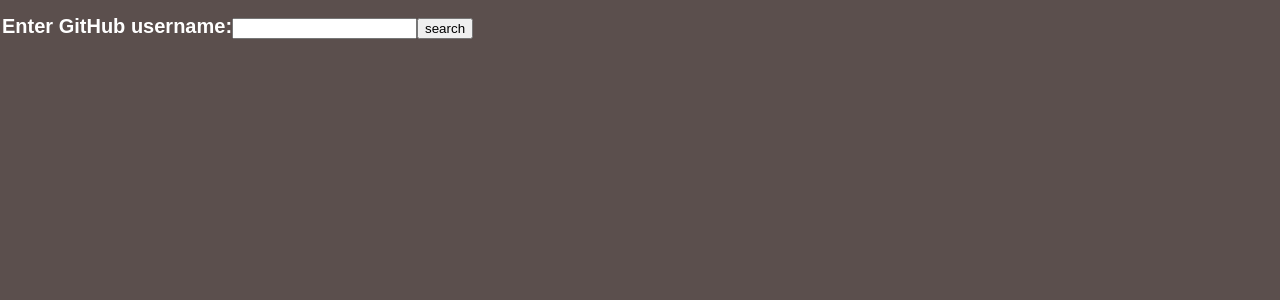
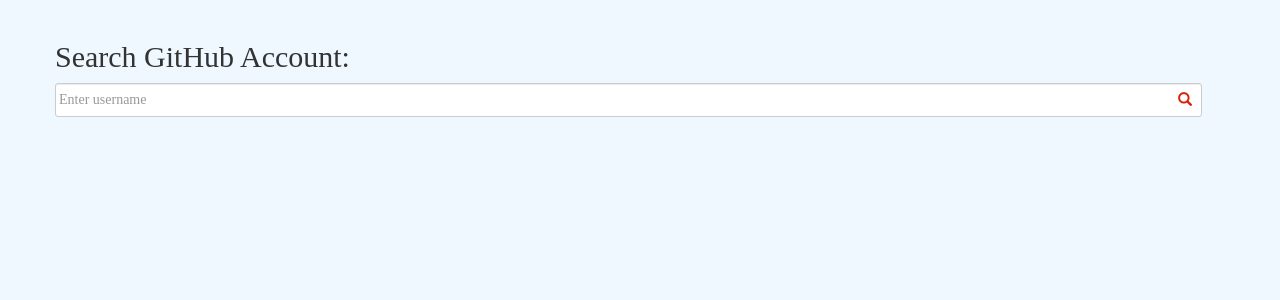
Before and after one commit to sidbeh/git-user-sidharth, a React app: page / in a window 1280 px wide. Shown: the top 300 px of the page. Built offline with nearby package versions, Linux system fonts and the light colour scheme.

Commit message:
UI changes

```diff
--- a/assets/styles/sass/styles.scss
+++ b/assets/styles/sass/styles.scss
@@ -1,36 +1,69 @@
-body {
-    font-family: Arial, sans-serif;
-    font-size: 10px;
-    margin: 1px;
-    padding: 1px;
-    background: rgb(91, 79, 77);
-    color: #fff;
+#custom-search-input {
+  margin:0;
+  margin-top: 10px;
+  padding: 0;
+}
 
+#custom-search-input .search-query {
+  padding-right: 3px;
+  padding-right: 4px \9;
+  padding-left: 3px;
+  padding-left: 4px \9;
+  /* IE7-8 doesn't have border-radius, so don't indent the padding */
+
+  margin-bottom: 0;
+  -webkit-border-radius: 3px;
+  -moz-border-radius: 3px;
+  border-radius: 3px;
 }
-table {
-    font-family: arial, sans-serif;
-    border-collapse: collapse;
-    width: 60%;
-    padding: 8px;
-    margin-left:auto;
-    margin-right:auto;
-  }
 
-  td, th {
-    border: 1px solid #dddddd;
-    text-align: left;
-    padding: 8px;
-  }
+#custom-search-input button {
+  border: 0;
+  background: none;
+  /** belows styles are working good */
+  padding: 2px 5px;
+  margin-top: 2px;
+  position: relative;
+  left: -28px;
+  /* IE7-8 doesn't have border-radius, so don't indent the padding */
+  margin-bottom: 0;
+  -webkit-border-radius: 3px;
+  -moz-border-radius: 3px;
+  border-radius: 3px;
+  color:#D9230F;
+}
 
-  tr:nth-child(even) {
-    background-color: #dddddd;
-  }
+.search-query:focus + button {
+  z-index: 3;
+}
+ .image{
+  max-width: 300px;
+ }
+.card {
+  box-shadow: 0 4px 8px 0 rgba(0, 0, 0, 0.2);
+  max-width: max-content;
+  margin: auto;
+  text-align: center;
+  font-family: arial;
+  background-color: rgb(255, 255, 255 )
+}
 
-  form{
-    margin-left:auto;
-    margin-right:auto;
-  }
-  img {
-      width : 30px;
-      height: 30px;
-  }
+p {
+  font-family: serif;
+  font-size: 16px;
+  color: rgb(39, 9, 9);
+}
+body{
+  font-family: serif;
+  background-color: aliceblue
+}
+.card:hover{
+  opacity: 0.55;
+  text-decoration: none;
+}
+img{
+  width: 255px;
+}
+a:hover{
+  text-decoration: none;
+}
--- a/src/components/GitHubUserFinder.js
+++ b/src/components/GitHubUserFinder.js
@@ -3,55 +3,81 @@
 
 function GitHubUserFinder() {
     const initialuName =''
-    const initialresponse = ''
     const[userName,setUserName] = useState(initialuName);
-    const[res,setRes] = useState('');
-    const[tab,settab] = useState();
-    const [finalResult, updateFinalResult] = useState([]);
-
+    const[finalResult, updateFinalResult] = useState(null);
+    const[resTotal, updateResTotal] =useState(null);
+    //const[loading,updateloading] = useState(false);
     const handleSubmit = async (evt) =>{
         evt.preventDefault()
         try {
-            const resp = await fetch(('https://api.github.com/users/').concat(userName),{method:'GET'})
+            updateResTotal(-1)
+            updateFinalResult([])
+
+            const resp = await fetch(('https://api.github.com/search/users?q=').concat(userName), { method: 'GET'})
             let newResp = await resp.json();
             console.log(newResp)
-            if (newResp.id){
-                newResp = [newResp]
+            if (newResp.total_count>0) {
+                newResp = newResp.items
+                updateResTotal(newResp.length)
+            }else{
+                newResp = []
+                updateResTotal(0)
             }
 
-            updateFinalResult(newResp);
-            setUserName('')
-                } catch (err) {
-              console.log('Request failed', err)
+            newResp.map(async (result) =>  {
+                let proxyurl = "https://cors-anywhere.herokuapp.com/"
+                let url = result.url
+                const resp = await fetch(proxyurl+url, { method: 'GET'})
+                let res = await resp.json()
+
+                let user = {"login":res.login, "name":res.name, "followers":res.followers, "following":res.following, "avatar_url":res.avatar_url, "public_repos":res.public_repos, "html_url":res.html_url}
+                console.log(finalResult)
+                updateFinalResult(prev =>[...prev, user])
+            })
+
+        } catch (err) {
+            console.log('Request failed', err)
         }
+
     }
 
+
     return(
-    <form onSubmit={e => handleSubmit}>
-        <label>
-          Enter GitHub username:
-          <input type="text" value={userName} onChange={e => setUserName(e.target.value)} />
-        </label>
-        <input type="submit" value="search" onClick={handleSubmit}/>
-        <h1> </h1>
+        <div className="container">
+            <div className="row">
+                <h2>Search GitHub Account:</h2>
+                <div id="custom-search-input">
+                    <div className="input-group col-md-12">
+                        <input type="text" className="search-query form-control" placeholder="Enter username" onChange={e => {setUserName(e.target.value)}} />
+                        <span className="input-group-btn">
+                            <button className="btn btn-danger" type="button">
+                                <span className=" glyphicon glyphicon-search" onClick={handleSubmit}></span>
+                            </button>
+                        </span>
+                    </div>
+                </div>
+            </div>
+            <p></p>
+            <p></p>
+            {finalResult != null && finalResult.length < resTotal || resTotal==-1 && <h1>loading...</h1>}
+            {finalResult != null && resTotal == 0 && <h1>user not found...</h1>}
+            {finalResult != null && resTotal != 0 && finalResult.length == resTotal  && <div className="input-group col-md-12">
+            {finalResult.map((result) => <a key={result.login} href={result.html_url} target="_blank"><div  className="card">
+                <img src={result.avatar_url}></img>
+                <h2>{result.login}</h2>
+                <p>Fullname: {result.name || "N/A"}</p>
+                <p>Followers:{result.followers}</p>
+                <p>Following:{result.following}</p>
+                <p>Number of public repos:{result.public_repos || "N/A"}</p>
+                <h1></h1>
+            </div></a>)}
 
-       {finalResult.length >0   && <div><table border='1'>
-            <tr>
-                <th>fullname</th>
-                <th>login name</th>
-                <th>Image</th>
-            </tr>
-            {finalResult.map(result => <tr>
-                <td>{result.name || "N/A"}</td>
-                <td>{result.login}</td>
-                <td><img src={result.avatar_url}></img></td>
-            </tr>)}
+        </div>}
+        </div>
 
-        </table></div>}
 
-        </form>
 
-      )
+    )
 }
 
 export default GitHubUserFinder
--- a/src/index.html
+++ b/src/index.html
@@ -2,10 +2,16 @@
 <html lang="en">
 <head>
     <meta charset="utf-8">
+    <link href="//netdna.bootstrapcdn.com/bootstrap/3.0.3/css/bootstrap.min.css" rel="stylesheet" id="bootstrap-css">
+    <script src="//code.jquery.com/jquery-1.11.1.min.js"></script>
+    <script src="https://code.jquery.com/jquery-3.3.1.slim.min.js"></script>
+    <script src="https://cdnjs.cloudflare.com/ajax/libs/popper.js/1.14.0/umd/popper.min.js"></script>
+    <script src="https://stackpath.bootstrapcdn.com/bootstrap/4.1.0/js/bootstrap.min.js"></script>
+   <script src="https://ajax.googleapis.com/ajax/libs/jquery/3.5.1/jquery.min.js"></script>
     <title>Webpack4-React-App</title>
 </head>
-<body>
-    <div id="app">
-    </div>
+<body data-gr-c-s-loaded="true">
+    <div id="app"></div>
+
 </body>
 </html>
```
